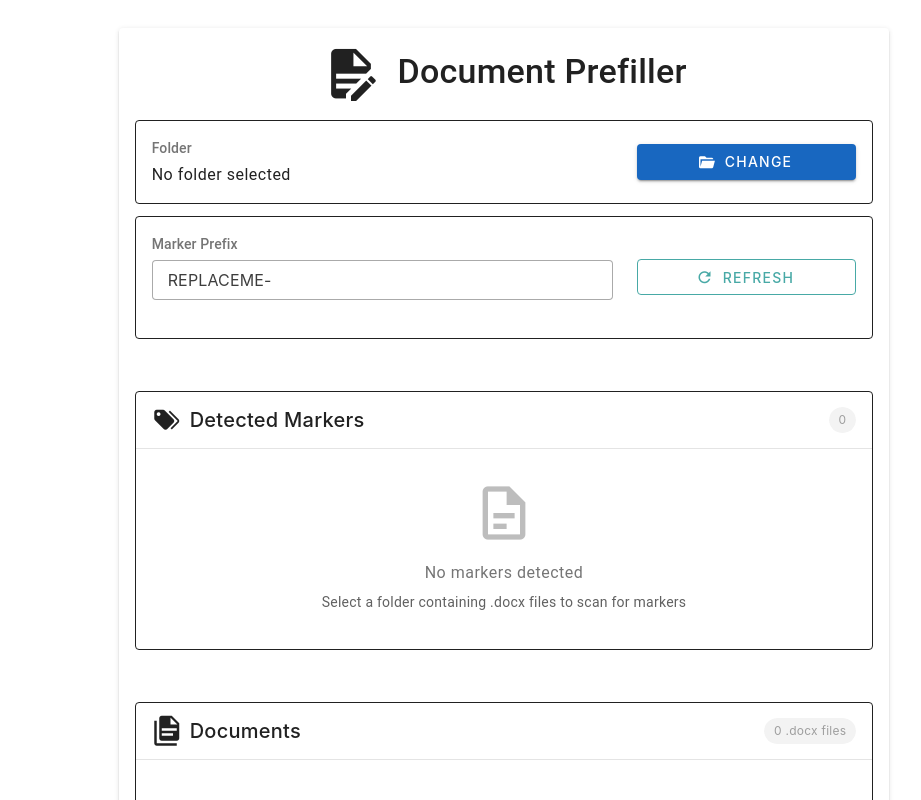
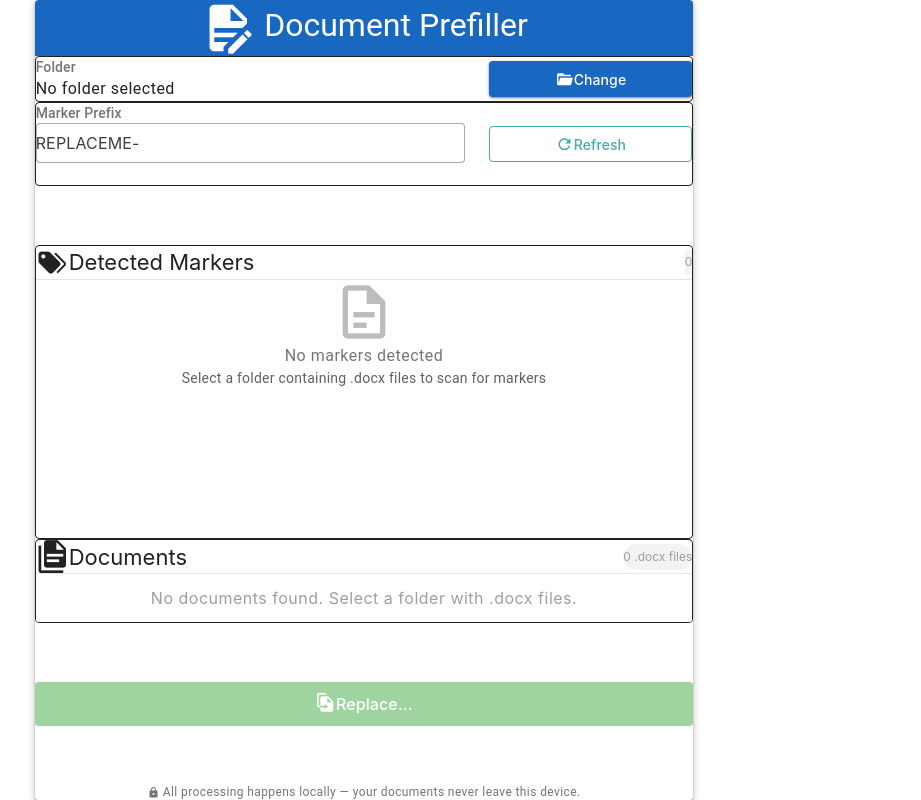
Before and after one commit to abraemer/document-prefiller, a Vue app: page / in a window 1280 px wide. Shown: the top 800 px of the page, without its empty margins (136-1057 px from the left). Built offline with nearby package versions, Linux system fonts and the light colour scheme.

Commit message:
feat(vuetify): upgrade to vuetify 4.2 (MD3)

```diff
--- a/package.json
+++ b/package.json
@@ -37,8 +37,8 @@
     "electron-updater": "^6.6.0",
     "jszip": "^3.10.1",
     "sass": "^1.97.3",
-    "vue": "^3.4.0",
-    "vuetify": "^3.11.8"
+    "vue": "^3.5.0",
+    "vuetify": "~4.2.0"
   },
   "devDependencies": {
     "@eslint/js": "^10.0.1",
--- a/src/renderer/App.vue
+++ b/src/renderer/App.vue
@@ -2,10 +2,7 @@
   <v-app>
     <v-main>
       <v-container class="fill-height">
-        <v-row
-          justify="center"
-          class="fill-height"
-        >
+        <v-row class="fill-height justify-center">
           <v-col
             cols="12"
             md="10"
@@ -14,7 +11,7 @@
           >
             <v-card class="elevation-2 fill-height d-flex flex-column">
               <!-- Header -->
-              <v-card-title class="text-h4 text-center py-4 primary white--text">
+              <v-card-title class="text-headline-large text-center py-4 bg-primary text-white">
                 <v-icon
                   icon="mdi-file-document-edit"
                   size="large"
@@ -38,15 +35,15 @@
                         class="mb-3"
                       >
                         <v-card-text>
-                          <v-row align="center">
+                          <v-row class="align-center">
                             <v-col
                               cols="12"
                               sm="8"
                             >
-                              <div class="text-subtitle-2 text-grey-darken-1 mb-1">
+                              <div class="text-title-small text-grey-darken-1 mb-1">
                                 Folder
                               </div>
-                              <div class="text-body-1 text-truncate">
+                              <div class="text-body-large text-truncate">
                                 {{ displayFolderName(currentFolder) || 'No folder selected' }}
                               </div>
                             </v-col>
@@ -92,12 +89,12 @@
                     <!-- Prefix Configuration -->
                     <v-card variant="outlined">
                       <v-card-text>
-                        <v-row align="center">
+                        <v-row class="align-center">
                           <v-col
                             cols="12"
                             sm="8"
                           >
-                            <div class="text-subtitle-2 text-grey-darken-1 mb-1">
+                            <div class="text-title-small text-grey-darken-1 mb-1">
                               Marker Prefix
                             </div>
                             <v-text-field
@@ -227,7 +224,7 @@
                                 color="primary"
                               />
                             </template>
-                            <v-list-item-title class="text-body-1">
+                            <v-list-item-title class="text-body-large">
                               {{ doc.name }}
                             </v-list-item-title>
                           </v-list-item>
@@ -265,7 +262,7 @@
                 </v-row>
 
                 <!-- Privacy note -->
-                <div class="text-center text-caption text-grey-darken-1 mt-3">
+                <div class="text-center text-body-small text-grey-darken-1 mt-3">
                   <v-icon
                     icon="mdi-lock"
                     size="x-small"
@@ -297,18 +294,18 @@
           color="primary"
           class="mb-4"
         />
-        <div class="text-h6 mb-2">
+        <div class="text-title-large mb-2">
           {{ loadingMessage }}
         </div>
         <div
           v-if="showProgress"
-          class="text-body-2 text-grey-darken-1"
+          class="text-body-medium text-grey-darken-1"
         >
           {{ progressDetails }}
         </div>
         <div
           v-if="showProgress"
-          class="text-h5 mt-2 primary--text"
+          class="text-headline-small mt-2 text-primary"
         >
           {{ progressValue }}%
         </div>
@@ -331,7 +328,7 @@
           <div class="font-weight-medium">
             {{ errorTitle }}
           </div>
-          <div class="text-caption">
+          <div class="text-body-small">
             {{ errorMessage }}
           </div>
         </div>
@@ -363,7 +360,7 @@
           <div class="font-weight-medium">
             {{ successTitle }}
           </div>
-          <div class="text-caption">
+          <div class="text-body-small">
             {{ successMessage }}
           </div>
         </div>
@@ -395,7 +392,7 @@
           <div class="font-weight-medium">
             {{ warningTitle }}
           </div>
-          <div class="text-caption">
+          <div class="text-body-small">
             {{ warningMessage }}
           </div>
         </div>
@@ -418,7 +415,7 @@
       persistent
     >
       <v-card>
-        <v-card-title class="text-h6">
+        <v-card-title class="text-title-large">
           <v-icon
             icon="mdi-alert-circle-outline"
             color="warning"
@@ -426,7 +423,7 @@
           />
           {{ confirmTitle }}
         </v-card-title>
-        <v-card-text class="text-body-1">
+        <v-card-text class="text-body-large">
           {{ confirmMessage }}
         </v-card-text>
         <v-card-actions>
--- a/src/renderer/components/FolderSelector.vue
+++ b/src/renderer/components/FolderSelector.vue
@@ -4,15 +4,15 @@
     class="folder-selector"
   >
     <v-card-text>
-      <v-row align="center">
+      <v-row class="align-center">
         <v-col
           cols="12"
           sm="8"
         >
-          <div class="text-subtitle-2 text-grey-darken-1 mb-1">
+          <div class="text-title-small text-grey-darken-1 mb-1">
             Folder
           </div>
-          <div class="text-body-1 text-truncate folder-path">
+          <div class="text-body-large text-truncate folder-path">
             {{ currentFolder || 'No folder selected' }}
           </div>
         </v-col>
--- a/src/renderer/components/MarkerItem.vue
+++ b/src/renderer/components/MarkerItem.vue
@@ -50,7 +50,7 @@
       />
 
       <div
-        class="text-caption text-grey-darken-1 text-right flex-shrink-0"
+        class="text-body-small text-grey-darken-1 text-right flex-shrink-0"
         style="min-width: 80px;"
       >
         <div>{{ marker.documents.length }} document{{ marker.documents.length !== 1 ? 's' : '' }}</div>
@@ -63,7 +63,7 @@
               class="mt-1"
             />
           </template>
-          <div class="text-caption">
+          <div class="text-body-small">
             {{ marker.documents.join(', ') }}
           </div>
         </v-tooltip>
--- a/src/renderer/components/MarkerList.vue
+++ b/src/renderer/components/MarkerList.vue
@@ -9,7 +9,7 @@
         icon="mdi-format-list-bulleted"
         class="mr-2"
       />
-      <span class="text-h6">Detected Markers</span>
+      <span class="text-title-large">Detected Markers</span>
       <v-spacer />
       <v-chip
         v-if="saving"
@@ -73,10 +73,10 @@
           color="grey-lighten-1"
           class="mb-4"
         />
-        <p class="text-body-1 text-grey-darken-1 mb-2">
+        <p class="text-body-large text-grey-darken-1 mb-2">
           No markers detected
         </p>
-        <p class="text-body-2 text-grey-darken-2">
+        <p class="text-body-medium text-grey-darken-2">
           Select a folder containing .docx files to scan for markers
         </p>
       </div>
@@ -103,7 +103,7 @@
       v-if="markers.length > 0 && !noCard"
       class="pa-3"
     >
-      <div class="d-flex align-center gap-4 text-caption">
+      <div class="d-flex align-center gap-4 text-body-small">
         <div class="d-flex align-center">
           <v-icon
             icon="mdi-check"
@@ -172,10 +172,10 @@
           color="grey-lighten-1"
           class="mb-4"
         />
-        <p class="text-body-1 text-grey-darken-1 mb-2">
+        <p class="text-body-large text-grey-darken-1 mb-2">
           No markers detected
         </p>
-        <p class="text-body-2 text-grey-darken-2">
+        <p class="text-body-medium text-grey-darken-2">
           Select a folder containing .docx files to scan for markers
         </p>
       </div>
--- a/tests/helpers/vuetify.ts
+++ b/tests/helpers/vuetify.ts
@@ -9,9 +9,9 @@ config.global.mocks = {
       thresholds: {
         xs: 0,
         sm: 600,
-        md: 960,
-        lg: 1280,
-        xl: 1920,
+        md: 840,
+        lg: 1145,
+        xl: 1545,
       },
     },
     theme: {
--- a/vite.config.ts
+++ b/vite.config.ts
@@ -24,6 +24,15 @@ export default defineConfig({
     alias: {
       '@': path.resolve(__dirname, './src'),
     },
+  },
+  optimizeDeps: {
+    include: [
+      'vuetify/components/VOverlay',
+      'vuetify/components/VDialog',
+      'vuetify/components/VMenu',
+      'vuetify/components/VSelect',
+      'vuetify/components/VTooltip',
+    ],
   },
   plugins: [
     vue(),
```
Also changed, not shown: src/renderer/components/DocumentList.vue (+4 -4 lines), src/renderer/components/PrefixInput.vue (+4 -4 lines), vite.config.web.ts (+9 -0 lines), 1 other file (tests, documents, lock files or other folders).
